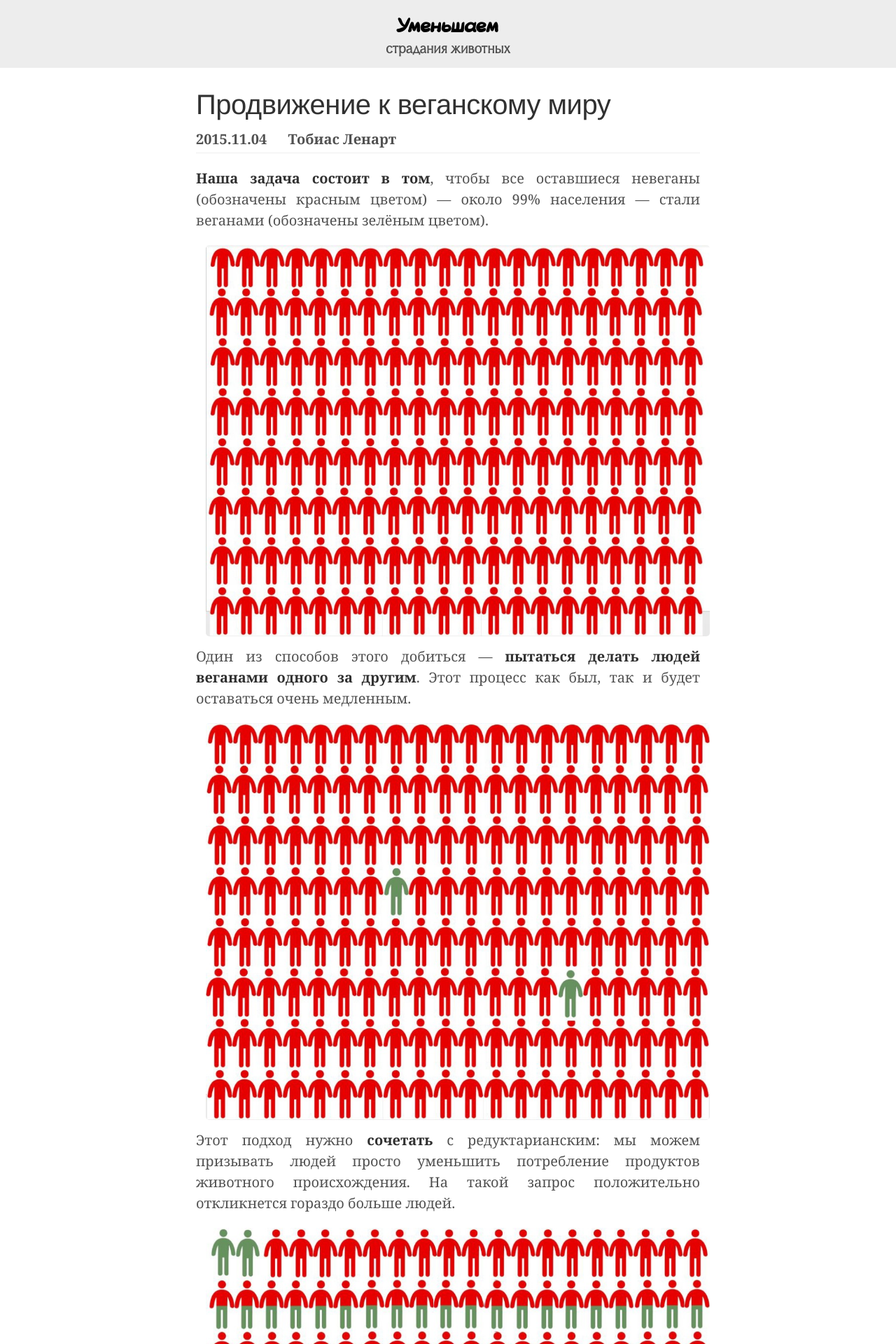
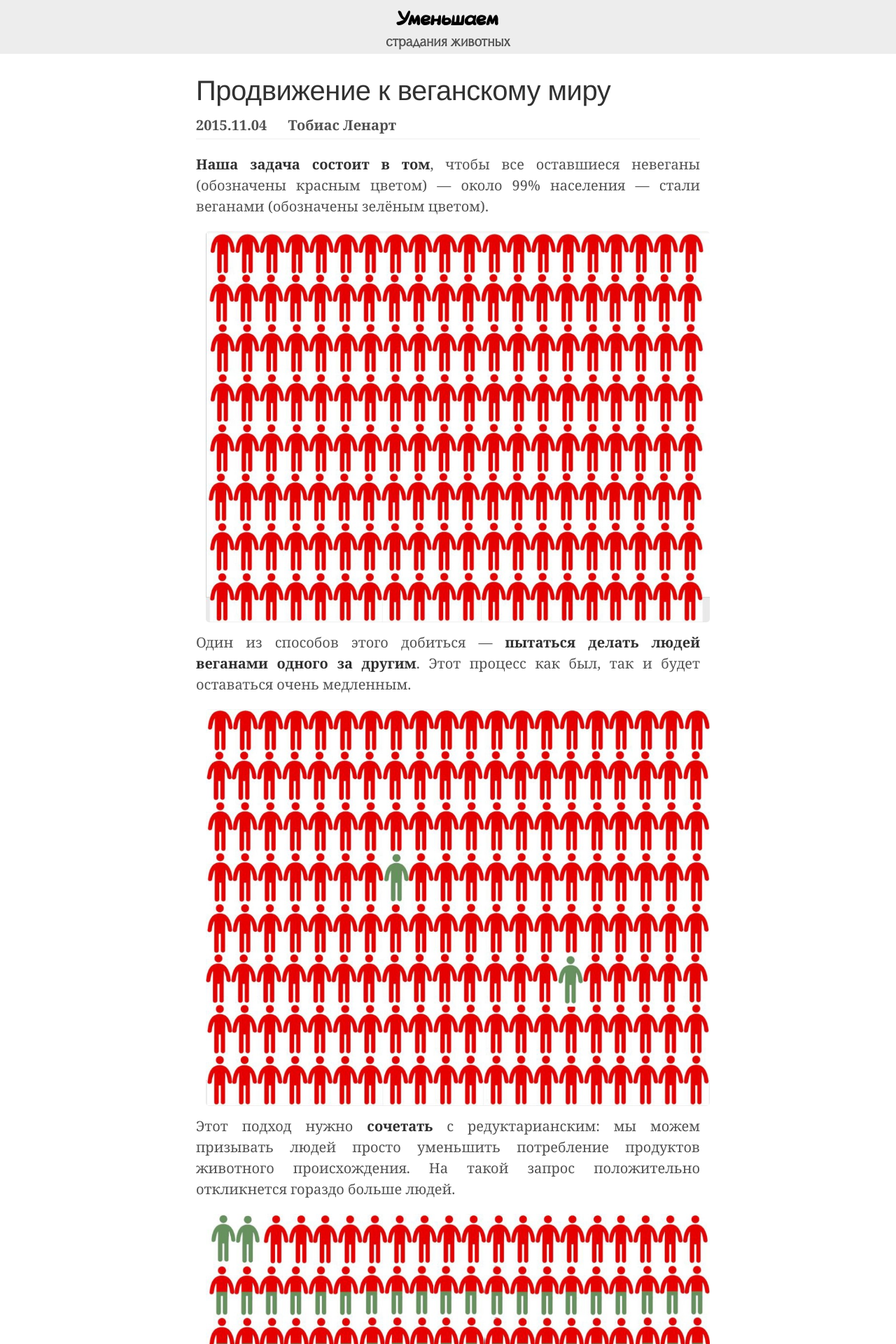
Before and after one commit to Umenshaem/umenshaem.github.io, a Jekyll site: the page built from _articles/tobias-leenaert-tipping-the-system-towards-a-vegan-world.md, in a window 1280 px wide. Shown: the top 1920 px of the page at 70% size. Built offline with Jekyll 4.4.1, drawn with Linux system fonts in a browser that asks for light colours.

Commit message:
Update my.css

```diff
--- a/assets/css/my.css
+++ b/assets/css/my.css
@@ -35,9 +35,9 @@ a {
   background-color: rgb(237, 237, 237);
 }
 .masthead {
-  padding-top: 1rem;
-  padding-bottom: 0.5rem;
-  margin-bottom: 0.5rem;
+  padding-top: 0.5em;
+  padding-bottom: 0rem;
+  margin-bottom: 0rem;
   border-bottom: 1px solid #eee;
   background-color: rgb(237, 237, 237);
 }
```
